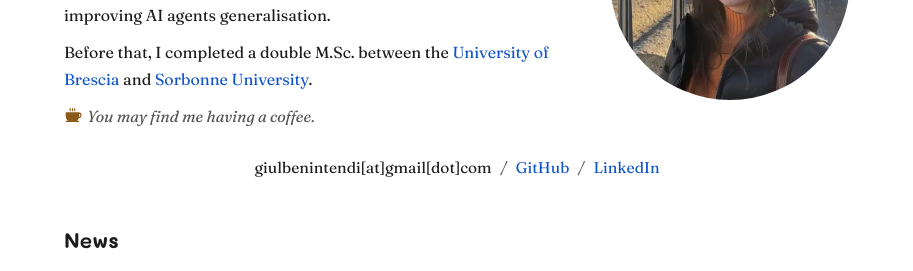
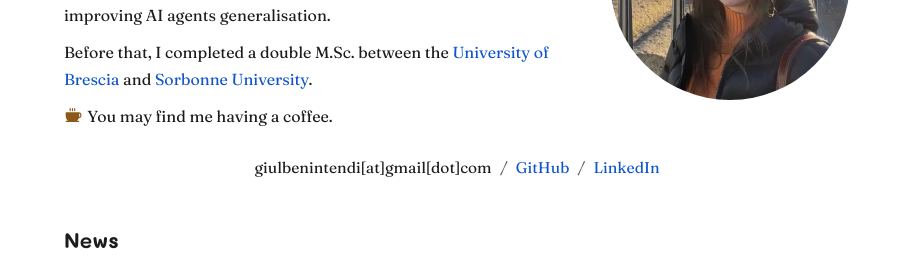
Before and after one commit to giuliabenintendi/giuliabenintendi.github.io, a Jekyll site: the page built from index.html, in a window 1280 px wide. Shown: the part 265-536 px from the top of the page, without its empty margins (183-1096 px from the left). Built offline with Jekyll 4.4.1, drawn with Linux system fonts in a browser that asks for light colours.

Commit message:
status line uses the same font style as the rest of the bio

```diff
--- a/assets/css/style.css
+++ b/assets/css/style.css
@@ -151,11 +151,6 @@ a.person-link {
 
 .hero-text .tagline .line + .line {
   margin-top: 0.6rem;
-}
-
-.hero-text .tagline .status {
-  color: var(--text-secondary);
-  font-style: italic;
 }
 
 .status-icon {
```
